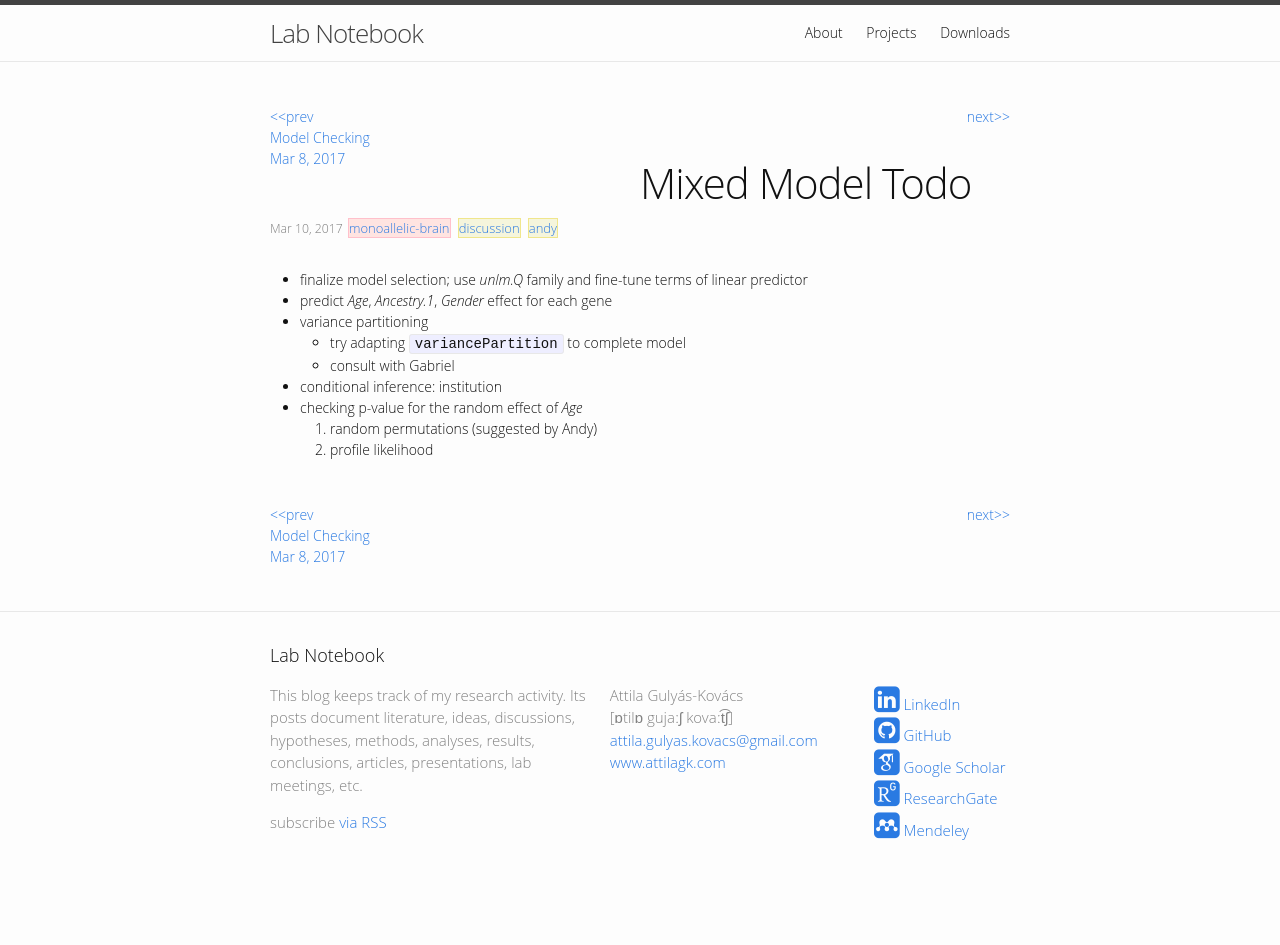
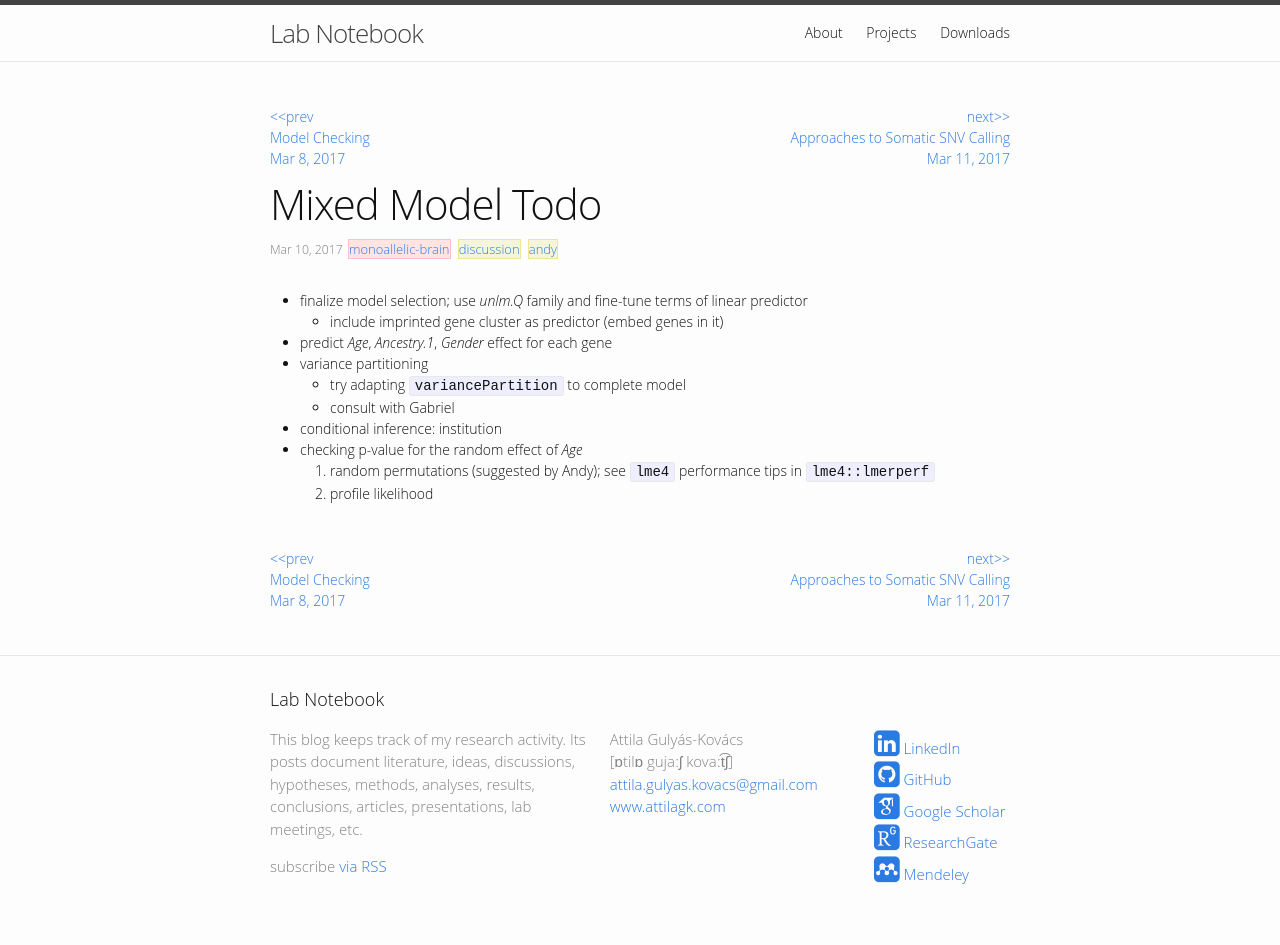
Before and after one commit to attilagk/monoallelic-brain, a Jekyll site: the page built from monoallelic-brain/_posts/2017-03-10-mixed-model-todo.md, in a window 1280 px wide. Built offline with Jekyll 4.4.1, drawn with Linux system fonts in a browser that asks for light colours; nearby versions of some CDN libraries; some web fonts are replaced; before the commit the page ends 901 px from its top, so only the background shows below that.

Commit message:
Gathering ideas for various analyses

```diff
--- a/monoallelic-brain/_posts/2017-03-10-mixed-model-todo.md
+++ b/monoallelic-brain/_posts/2017-03-10-mixed-model-todo.md
@@ -4,11 +4,12 @@ tags: [discussion, andy]
 ---
 
 * finalize model selection; use *unlm.Q* family and fine-tune terms of linear predictor
+    * include imprinted gene cluster as predictor (embed genes in it)
 * predict *Age*, *Ancestry.1*, *Gender* effect for each gene
 * variance partitioning
     * try adapting `variancePartition` to complete model
     * consult with Gabriel
 * conditional inference: institution
 * checking p-value for the random effect of *Age*
-    1. random permutations (suggested by Andy)
+    1. random permutations (suggested by Andy); see `lme4` performance tips in `lme4::lmerperf`
     1. profile likelihood
```
Also changed, not shown: som-mosaic-scz/_posts/2017-03-11-somatic-snv-calling.md (added, +31 -0 lines).
